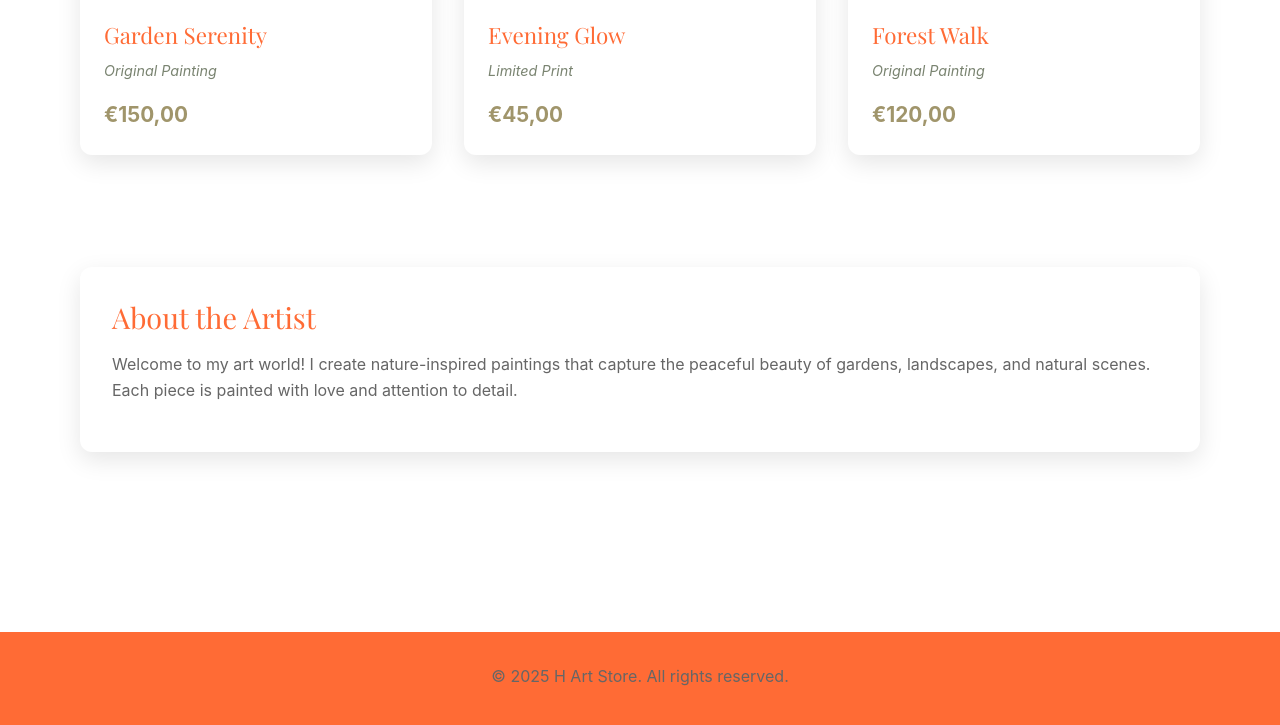
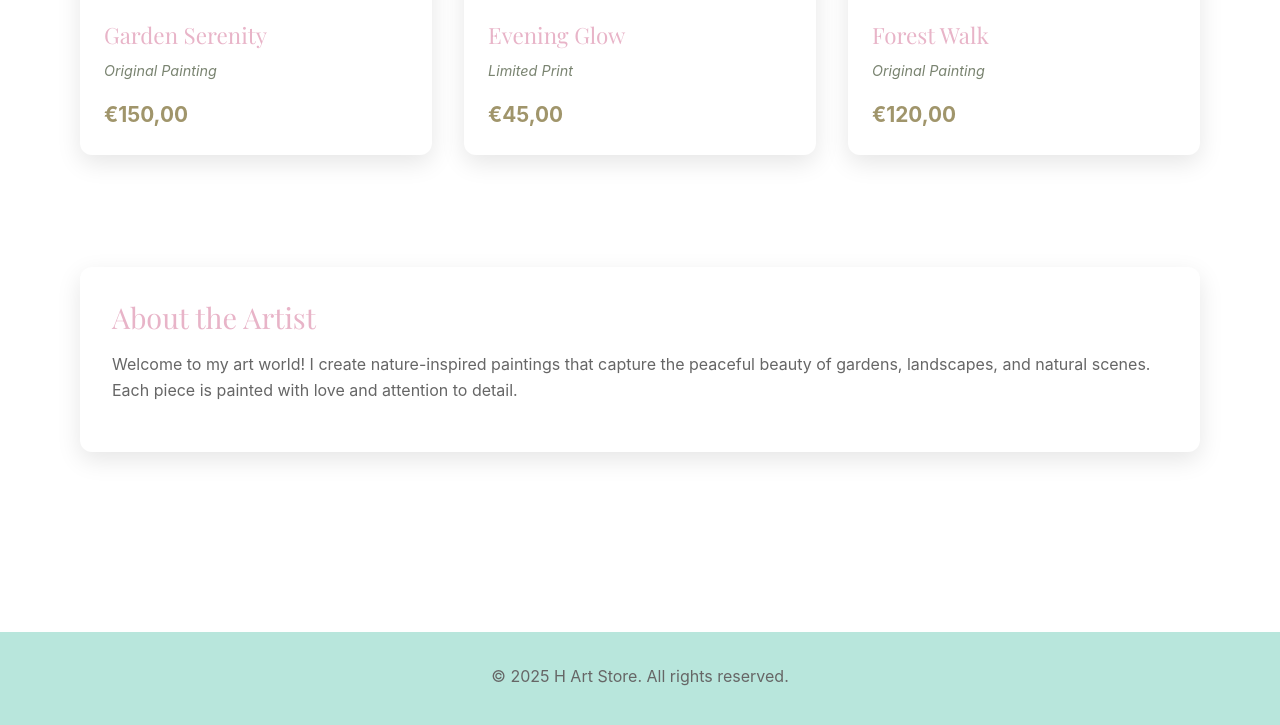
Before and after one commit to Mystic-Madhu/h-art-store, a plain HTML site: page index.html in a window 1280 px wide. Shown: the part 1983-2708 px from the top of the page. Drawn offline with nearby package versions, Linux system fonts and the light colour scheme.

Commit message:
Change color scheme and update gradients in CSS

```diff
--- a/index.html
+++ b/index.html
@@ -26,12 +26,12 @@
             line-height: 1.3;
         }
         h1 { font-size: 2rem; color: white; margin: 0; }
-        h2 { font-size: 1.8rem; color: #FF6B35; margin-bottom: 1.5rem; }
+        h2 { font-size: 1.8rem; color: #E8B4C8; margin-bottom: 1.5rem; }
         h3 { font-size: 1.3rem; color: #7A8471; margin-bottom: 0.5rem; }
         p { margin-bottom: 1rem; color: #666; }
         .header {
-            background: linear-gradient(135deg, #FF6B35, #FF8C42, #FFA500);
-            color: white;
+            background: linear-gradient(135deg, #B8E6DC, #A8D8D8);
+            color: #333;
             padding: 1rem 0;
             box-shadow: 0 2px 10px rgba(0,0,0,0.1);
             position: sticky;
@@ -169,7 +169,7 @@
         }
         .category-card-content {
             padding: 2rem 1.5rem;
-            background: linear-gradient(135deg, #FF6B35, #FF8C42);
+            background: linear-gradient(135deg, #E8B4C8, #F0C8D8);
             flex-grow: 1;
             display: flex;
             flex-direction: column;
@@ -231,7 +231,7 @@
             padding: 1.5rem;
         }
         .product-info h3 {
-            color: #FF6B35;
+            color: #E8B4C8;
             font-size: 1.4rem;
             margin-bottom: 0.5rem;
         }
@@ -260,12 +260,12 @@
             box-shadow: 0 15px 35px rgba(0,0,0,0.15);
         }
         .card h2 {
-            color: #FF6B35;
+            color: #E8B4C8;
             margin-bottom: 1rem;
         }
         footer {
-            background: #FF6B35;
-            color: white;
+            background: #B8E6DC;
+            color: #333;
             text-align: center;
             padding: 2rem;
             margin-top: 4rem;
```
